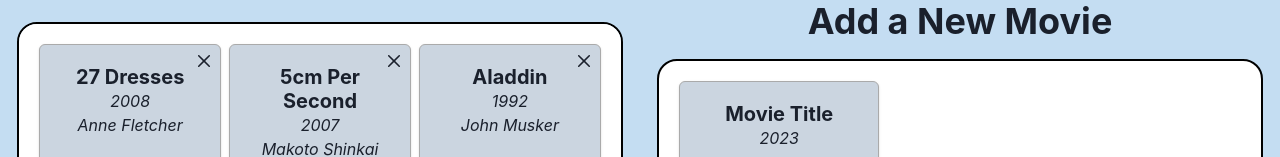
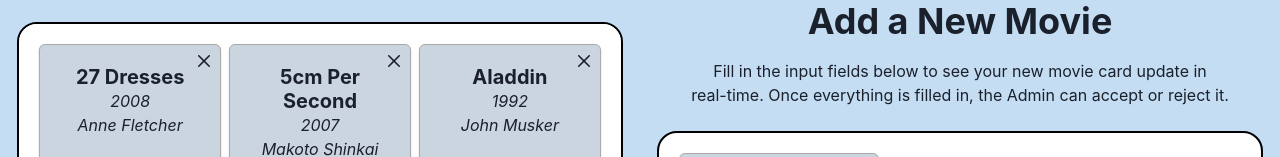
Before and after one commit to amansjot/Team5-MoviePedia, a React (Create React App) app: page / in a window 1280 px wide. Both pictures are taken after a click on the label "Super". Shown: the part 383-540 px from the top of the page. Built offline with nearby package versions, Linux system fonts and the light colour scheme; grey boxes are pictures that could not be loaded.

Commit message:
added descriptions for reviewing process

```diff
--- a/src/components/SuperAddMovie.tsx
+++ b/src/components/SuperAddMovie.tsx
@@ -6,7 +6,7 @@ import { Movie } from "./Movie";
 import { Input, InputGroup,InputLeftAddon } from "@chakra-ui/input";
 //import { Stack } from "@chakra-ui/layout";
 import { HTMLInputTypeAttribute} from "react";
-import { Button, Divider, IconButton } from "@chakra-ui/react";
+import { AlertDescription, Button, Divider, IconButton } from "@chakra-ui/react";
 import { Popover, PopoverBody,PopoverTrigger, PopoverArrow, PopoverCloseButton,PopoverContent} from "@chakra-ui/react";
 import { SimpleGrid, Card, CardBody,Text,CardHeader, Image, Box, Heading, Flex, Spacer, CardFooter, Stack, HStack, Container, RadioGroup, Radio, Center } from "@chakra-ui/react";
 import { CheckIcon, CloseIcon, SearchIcon } from "@chakra-ui/icons";
@@ -135,6 +135,29 @@ export function SuperAddMovie(): JSX.Element {
         }
     }
 
+    function description(): JSX.Element {
+        const isEdited: boolean = name !== "Movie Title" && actors != "" && plot != "" && director != "" && genre != "";
+        if (localStorage.getItem("role") == "Admin" && !isEdited) {
+            return (<Container mb="6">
+                When the Super fills out all of the input fields, you<br/>
+                will be able to accept or reject the new movie.
+            </Container>);
+        } else if (localStorage.getItem("role") == "Super") {
+            if (isEdited) {
+                return (<Container mb="6">
+                All inputs are filled in! The Admin can now accept or reject this movie.
+                </Container>);
+            } else {
+                return (<Container mb="6">
+                Fill in the input fields below to see your new movie card update in<br/>
+                real-time. Once everything is filled in, the Admin can accept or reject it.
+                </Container>);
+            }
+        } else {
+            return (<></>);
+        }
+    }
+
     function movieInput(): JSX.Element {
         if (localStorage.getItem("role") == "Super") {
             return (<Stack spacing={1}>
@@ -229,6 +252,7 @@ export function SuperAddMovie(): JSX.Element {
         <Box>
             {/* style={{"fontFamily": "'Georgia', sans-serif"}} */}
             {heading()}
+            {description()}
             <div>
                 <Container border={"2px solid black"} borderRadius={"20px"} bg="white" p={5} height="auto" minHeight="375px" overflowY={"scroll"}>
                     <SimpleGrid h="auto" w="100%" spacing={2} templateColumns={{base: "repeat(3, 1fr)"}}>
```
